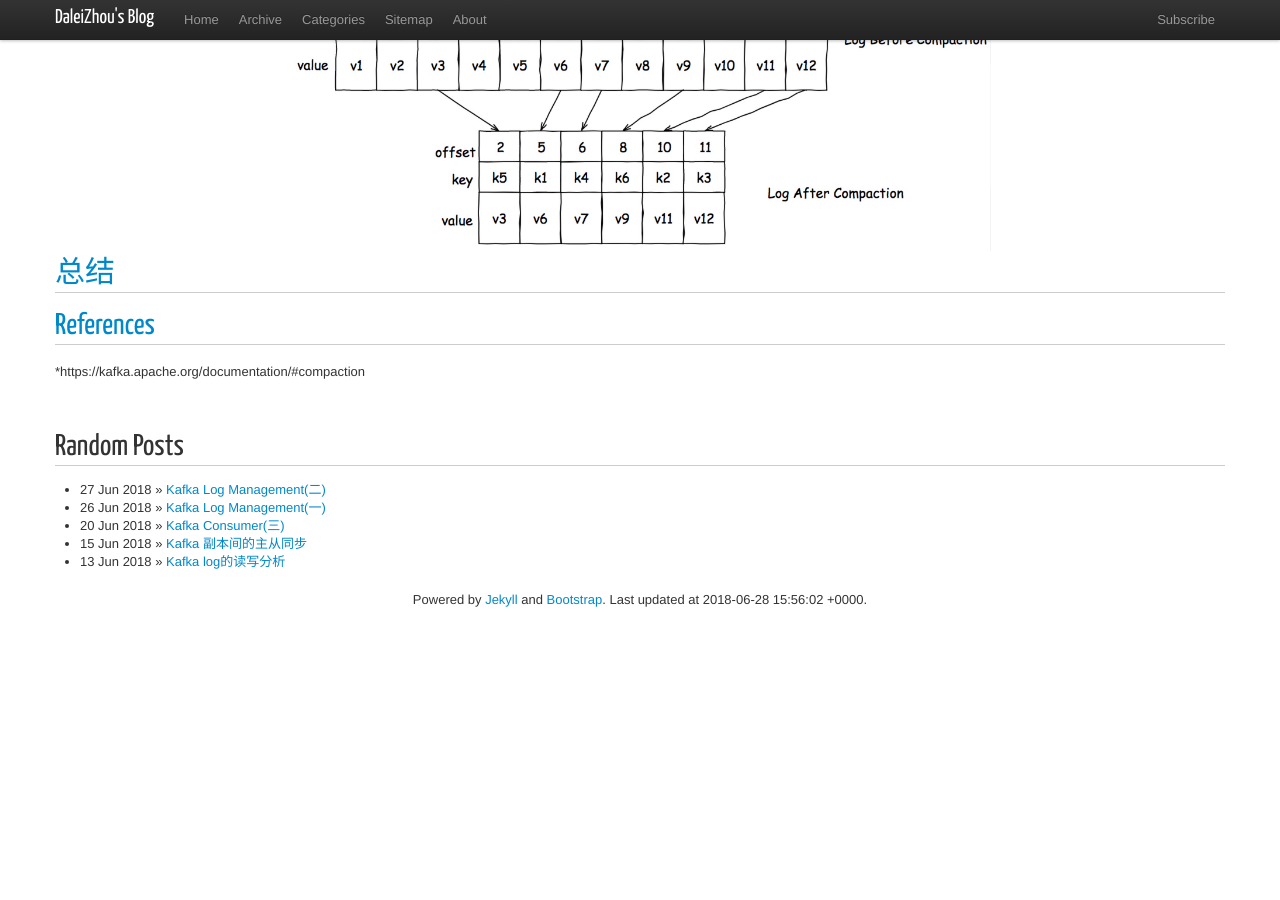
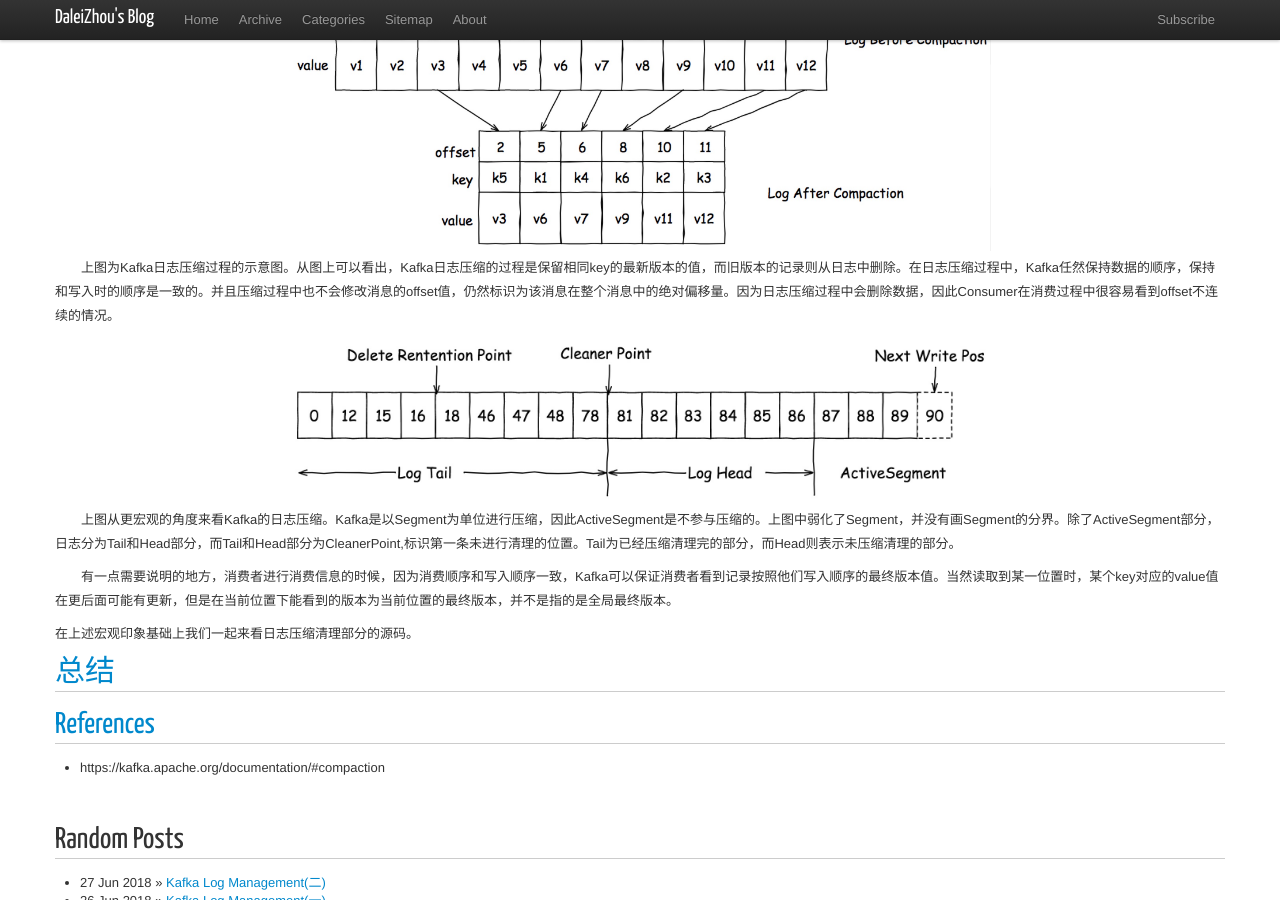
Before and after one commit to DaleiZhou/daleizhou.github.io, a Jekyll site: the page built from _posts/2018/2018-06-28-Kafka-Log-Compaction.md, in a window 1280 px wide and 900 px high, scrolled down 553 px. Built offline with Jekyll 4.4.1, drawn with Linux system fonts in a browser that asks for light colours; nearby versions of some CDN libraries; comment, search, counter and statistics services are not loaded; before the commit the page ends 1202 px from its top, so only the background shows below that.

Commit message:
add pic for head tail

```diff
--- a/_posts/2018/2018-06-28-Kafka-Log-Compaction.md
+++ b/_posts/2018/2018-06-28-Kafka-Log-Compaction.md
@@ -19,6 +19,18 @@ title: Kafka Log Compaction
 <img src="/assets/img/2018/06/28/LogCompaction.jpeg" width="60%" height="60%"/>
 </div>
 
+　　上图为Kafka日志压缩过程的示意图。从图上可以看出，Kafka日志压缩的过程是保留相同key的最新版本的值，而旧版本的记录则从日志中删除。在日志压缩过程中，Kafka任然保持数据的顺序，保持和写入时的顺序是一致的。并且压缩过程中也不会修改消息的offset值，仍然标识为该消息在整个消息中的绝对偏移量。因为日志压缩过程中会删除数据，因此Consumer在消费过程中很容易看到offset不连续的情况。
+
+<div align="center">
+<img src="/assets/img/2018/06/28/HeadTailClean.jpeg" width="60%" height="60%"/>
+</div>
+
+　　上图从更宏观的角度来看Kafka的日志压缩。Kafka是以Segment为单位进行压缩，因此ActiveSegment是不参与压缩的。上图中弱化了Segment，并没有画Segment的分界。除了ActiveSegment部分，日志分为Tail和Head部分，而Tail和Head部分为CleanerPoint,标识第一条未进行清理的位置。Tail为已经压缩清理完的部分，而Head则表示未压缩清理的部分。
+
+　　有一点需要说明的地方，消费者进行消费信息的时候，因为消费顺序和写入顺序一致，Kafka可以保证消费者看到记录按照他们写入顺序的最终版本值。当然读取到某一位置时，某个key对应的value值在更后面可能有更新，但是在当前位置下能看到的版本为当前位置的最终版本，并不是指的是全局最终版本。
+
+在上述宏观印象基础上我们一起来看日志压缩清理部分的源码。
+
 
 
 
@@ -26,4 +38,4 @@ title: Kafka Log Compaction
 
 ## <a id="references">References</a>
 
-*https://kafka.apache.org/documentation/#compaction
+* https://kafka.apache.org/documentation/#compaction
```
Also changed, not shown: assets/img/2018/06/28/HeadTailClean.jpeg (added).
